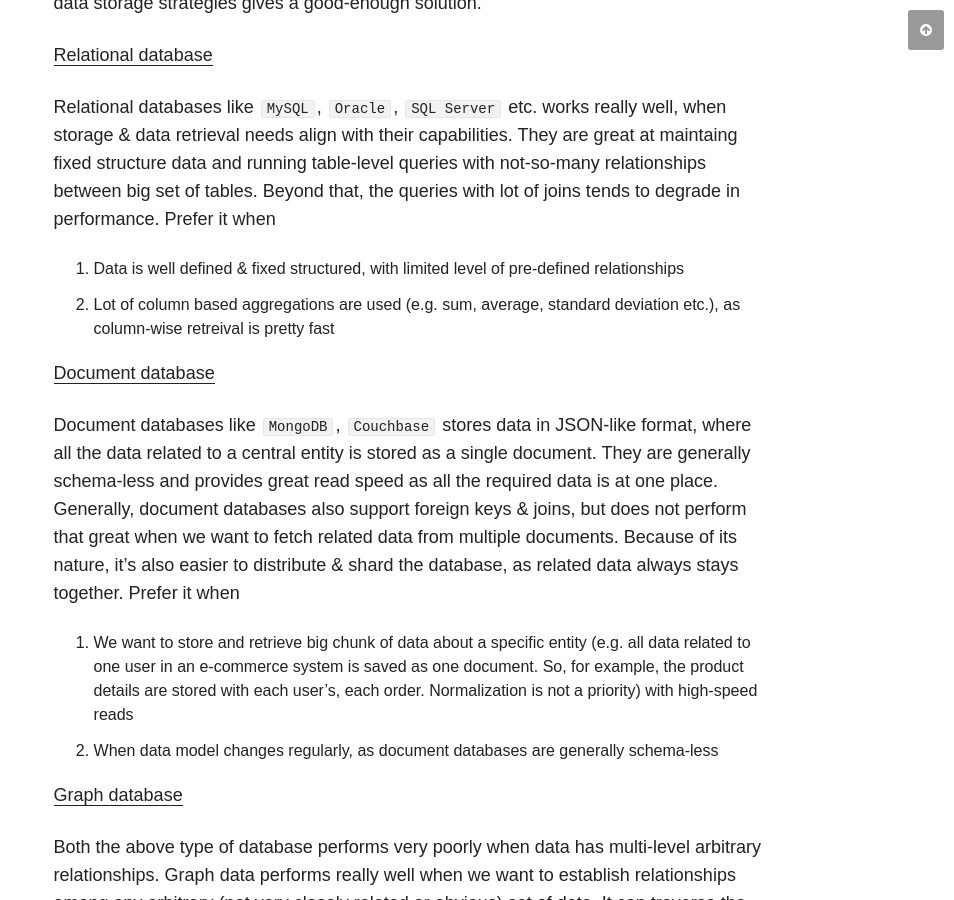
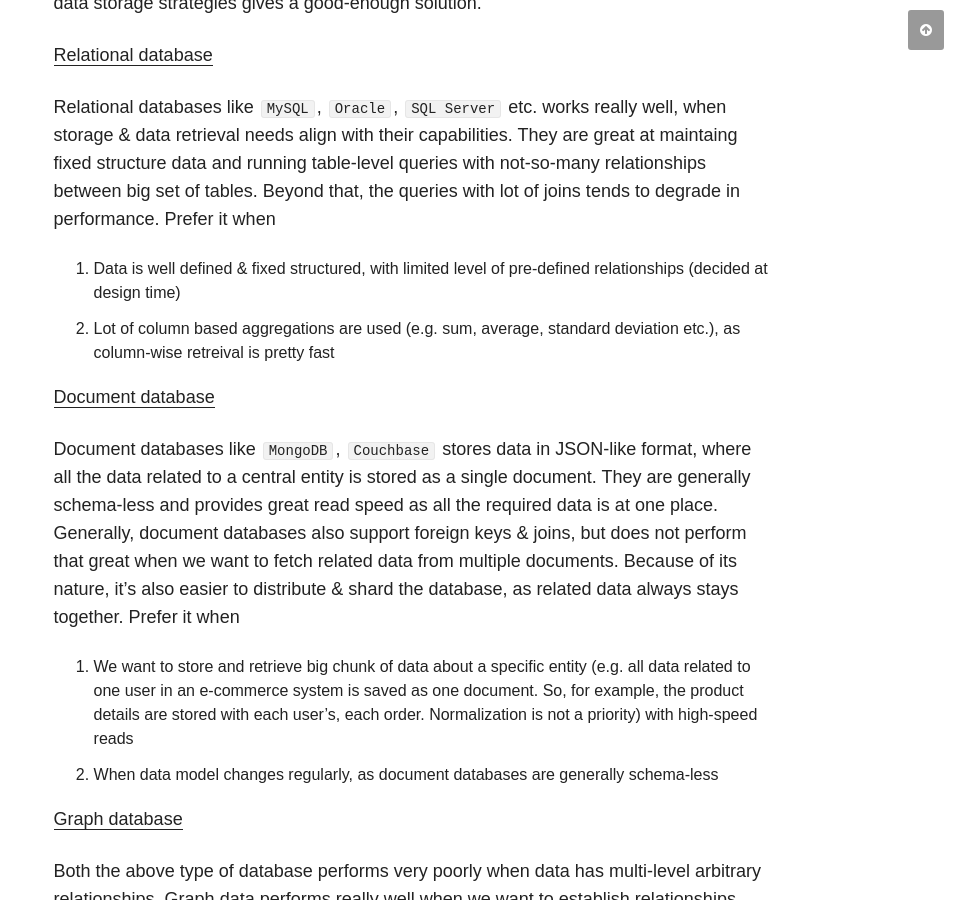
Before and after one commit to chakrabar/chakrabar.github.io, a Jekyll site: the page built from _posts/articles/2018-05-04-neo4j-graph-database-1.md, in a window 1280 px wide and 900 px high, scrolled down 5325 px. Shown: the whole window, without its empty margins (326-1280 px from the left). Built offline with Jekyll 4.4.1, drawn with Linux system fonts in a browser that asks for light colours; nearby versions of some CDN libraries; comment, search, counter and statistics services are not loaded.

Commit message:
just a minor thing

```diff
--- a/_posts/articles/2018-05-04-neo4j-graph-database-1.md
+++ b/_posts/articles/2018-05-04-neo4j-graph-database-1.md
@@ -92,7 +92,7 @@ Here we'll look at some common types of databases and when it _"might"_ be more
 
 Relational databases like `MySQL`, `Oracle`, `SQL Server` etc. works really well, when storage & data retrieval needs align with their capabilities. They are great at maintaing fixed structure data and running table-level queries with not-so-many relationships between big set of tables. Beyond that, the queries with lot of joins tends to degrade in performance. Prefer it when
 
-1. Data is well defined & fixed structured, with limited level of pre-defined relationships
+1. Data is well defined & fixed structured, with limited level of pre-defined relationships (decided at design time)
 2. Lot of column based aggregations are used (e.g. sum, average, standard deviation etc.), as column-wise retreival is pretty fast
 
 <u>Document database</u>
```
